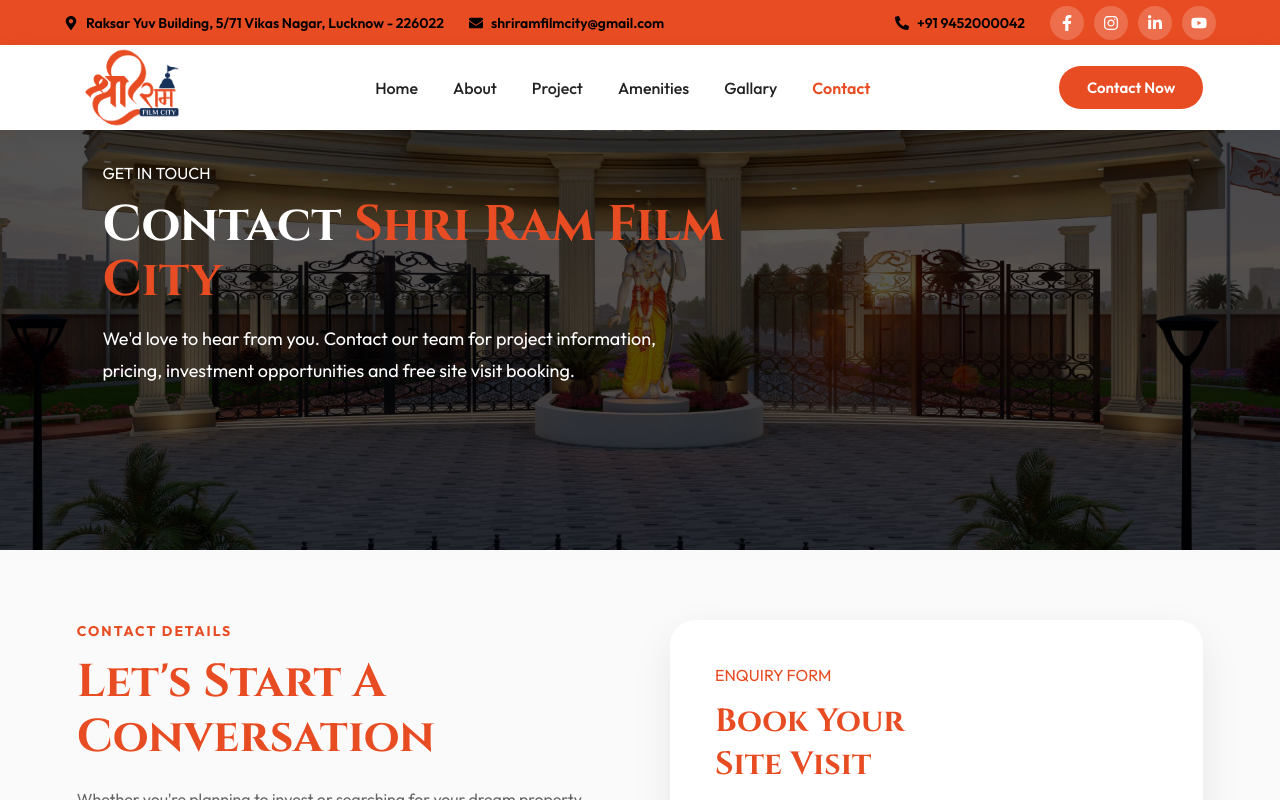
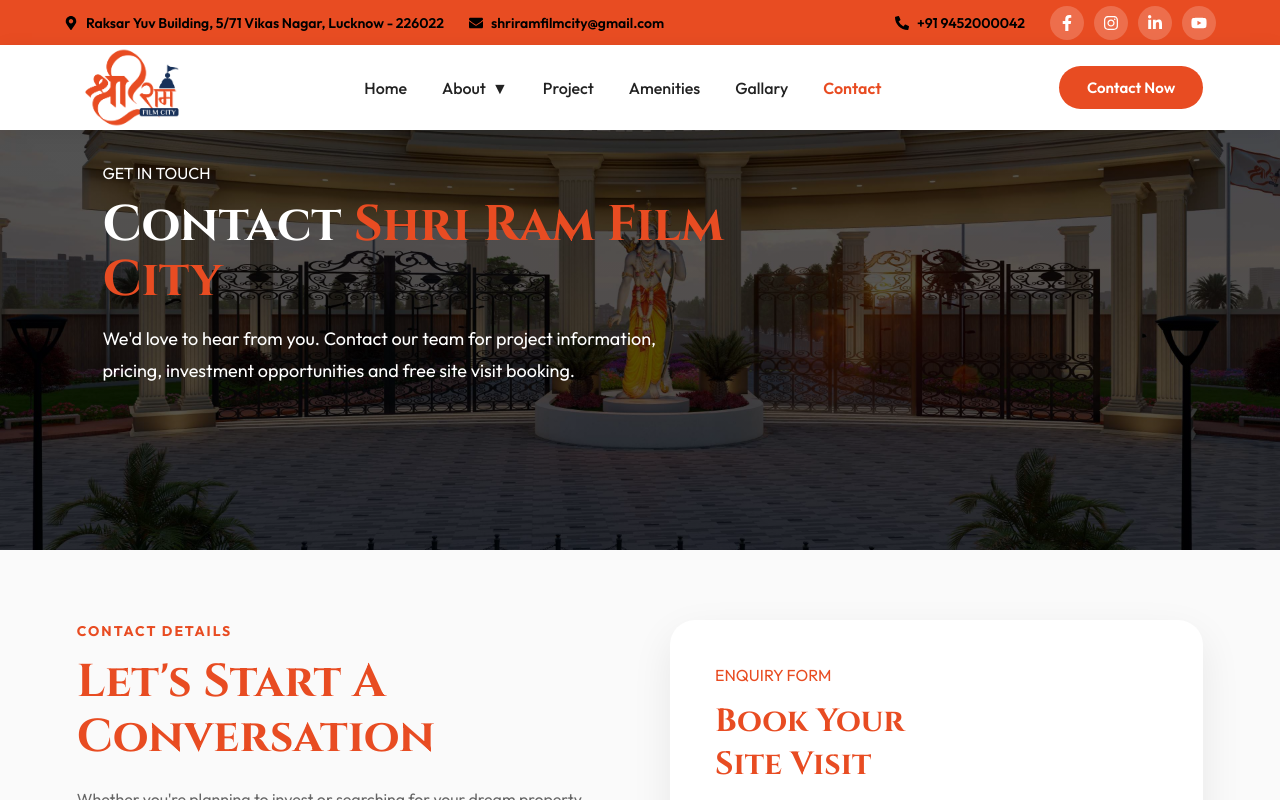
Before and after one commit to Satyaa1997/shriram, a React (Vite) app: page /contact in a window 1280 px wide. Shown: the top 800 px of the page. Built offline with nearby package versions, Linux system fonts and the light colour scheme.

Commit message:
add topopen new page

```diff
--- a/src/App.jsx
+++ b/src/App.jsx
@@ -9,10 +9,12 @@ import Contact from './Components/Contact';
 import AboutDir from './Components/AboutDir';
 import Footer from './Components/Footer';
 import Gallery from './Components/Gallery';
+import Scrool from './Components/Scrool';
 
 const App = () => {
   return (
     <div>
+      <Scrool />
       <Navbar />
       <Routes>
         <Route path="/" element={<Home/>} />
--- a/src/Components/Navbar.jsx
+++ b/src/Components/Navbar.jsx
@@ -15,6 +15,7 @@ import {
 
 const Navbar = () => {
   const [menuOpen, setMenuOpen] = useState(false);
+  const [aboutOpen, setAboutOpen] = useState(false);
 
   return (
     <header className="header">
@@ -66,22 +67,25 @@ const Navbar = () => {
               Home
             </NavLink>
           </li>
-          <li className="dropdown">
+          <li className={`dropdown ${aboutOpen ? "open" : ""}`}>
 
-            <NavLink
-              to="/about"
-              className={({ isActive }) => (isActive ? "active" : "")}
-              onClick={() => setMenuOpen(false)}
+  <button
+    type="button"
+    className="dropdown-toggle"
+    onClick={() => setAboutOpen(!aboutOpen)}
   >
-              About
-            </NavLink>
+    About <span>{aboutOpen ? "▲" : "▼"}</span>
+  </button>
 
   <ul className="dropdown-menu">
 
     <li>
       <NavLink
         to="/about"
-                  onClick={() => setMenuOpen(false)}
+        onClick={() => {
+          setMenuOpen(false);
+          setAboutOpen(false);
+        }}
       >
         About Us
       </NavLink>
@@ -90,7 +94,10 @@ const Navbar = () => {
     <li>
       <NavLink
         to="/company-overview"
-                  onClick={() => setMenuOpen(false)}
+        onClick={() => {
+          setMenuOpen(false);
+          setAboutOpen(false);
+        }}
       >
         Company Overview
       </NavLink>
@@ -99,7 +106,10 @@ const Navbar = () => {
     <li>
       <NavLink
         to="/about-director"
-                  onClick={() => setMenuOpen(false)}
+        onClick={() => {
+          setMenuOpen(false);
+          setAboutOpen(false);
+        }}
       >
         About Director
       </NavLink>
--- /dev/null
+++ b/src/Components/Scrool.jsx
@@ -0,0 +1,18 @@
+import { useEffect } from "react";
+import { useLocation } from "react-router-dom";
+
+const Scrool = () => {
+ const { pathname } = useLocation();
+
+  useEffect(() => {
+    window.scrollTo({
+      top: 0,
+      left: 0,
+      behavior: "instant", // या "smooth"
+    });
+  }, [pathname]);
+
+  return null;
+};
+
+export default Scrool
--- a/src/Components/navbar.css
+++ b/src/Components/navbar.css
@@ -363,8 +363,23 @@
 
     z-index:999;
 }
+.dropdown-toggle{
+    background:none;
+    border:none;
+    cursor:pointer;
+    font-size:16px;
+    font-weight:500;
+    color:#222;
+    display:flex;
+    align-items:center;
+    gap:6px;
+    font-family:'Outfit',sans-serif;
+}
 
-.dropdown:hover .dropdown-menu{
+.dropdown-toggle:hover{
+    color:#e84c22;
+}
+.dropdown.open .dropdown-menu{
     opacity:1;
     visibility:visible;
     transform:translateY(0);
@@ -394,15 +409,24 @@
 
 @media (max-width:992px){
 
-    .dropdown{
+     .dropdown{
         width:100%;
         text-align:center;
     }
 
-    .dropdown > a{
+     .dropdown-toggle{
+        width:100%;
         justify-content:center;
-        width:100%;
+        padding:8px 0;
     }
+
+.dropdown-toggle:hover{
+    color:#e84c22;
+}
+
+.dropdown-toggle:focus{
+    outline:none;
+}
 
     .dropdown-menu{
         position:static;
@@ -417,9 +441,9 @@
         display:none;
     }
 
-    .dropdown:hover .dropdown-menu{
-        display:block;
-    }
+    .dropdown.open .dropdown-menu{
+    display:block;
+}
 
     .dropdown-menu li a{
         padding:10px 0;
@@ -434,6 +458,7 @@
     }
 
 }
+
 /*----------------top navbar---------------*/
 /* Tablet + Mobile */
 @media (max-width: 992px) {
```
Lines whose indentation alone changed are shown as unchanged.
